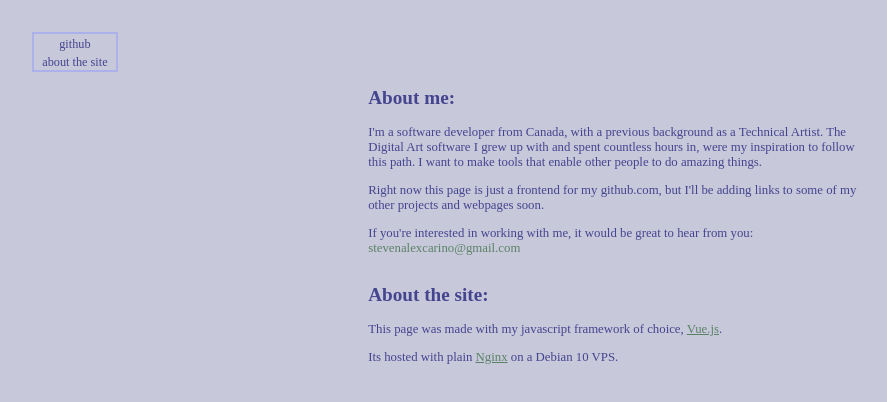
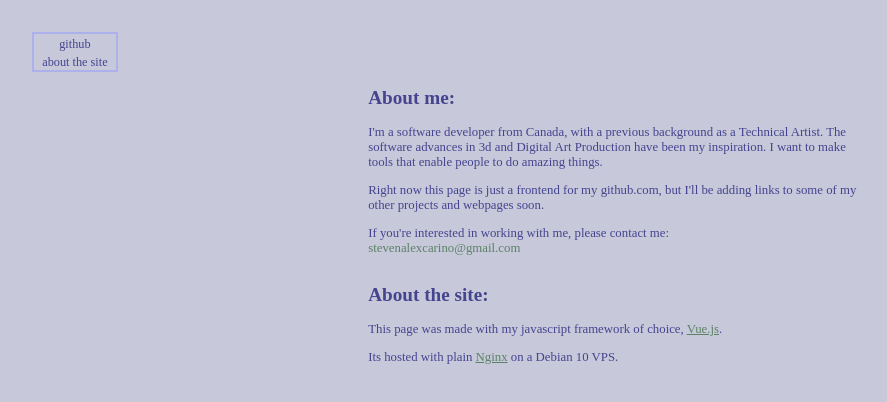
Before and after one commit to stevenaci/personal-site, a Vue app: page /about in a window 1280 px wide. Shown: the top 402 px of the page, without its empty margins (19-906 px from the left). Built offline with nearby package versions, Linux system fonts and the light colour scheme; a web font is replaced by a local one.

Commit message:
about me

```diff
--- a/src/components/Home/Home.vue
+++ b/src/components/Home/Home.vue
@@ -4,14 +4,14 @@
 <li>
  <h2> About me:</h2>
   <ul>
-    I'm a software developer from Canada, with a previous background as a Technical Artist. The Digital Art software I grew up with and spent countless hours in, were my inspiration to follow this path.
-    I want to make tools that enable other people to do amazing things.
+    I'm a software developer from Canada, with a previous background as a Technical Artist. The software advances in 3d and Digital Art Production have been my inspiration.
+    I want to make tools that enable people to do amazing things.
   </ul>
   <ul>
     Right now this page is just a frontend for my github.com, but I'll be adding links to some of my other projects and webpages soon.
   </ul>
   <ul>
-    If you're interested in working with me, it would be great to hear from you: <div class="highlight"> stevenalexcarino@gmail.com </div>
+    If you're interested in working with me, please contact me: <div class="highlight"> stevenalexcarino@gmail.com </div>
   </ul>
 </li>
   </div>
```
